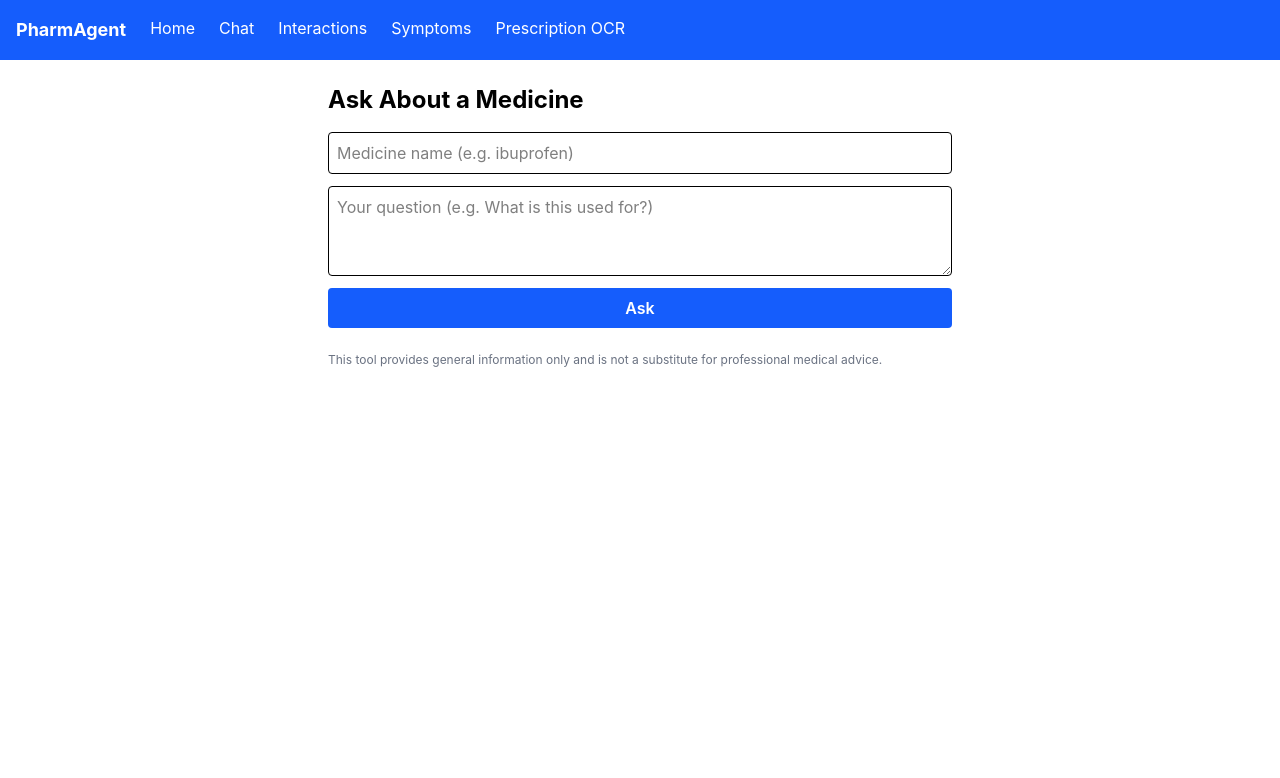
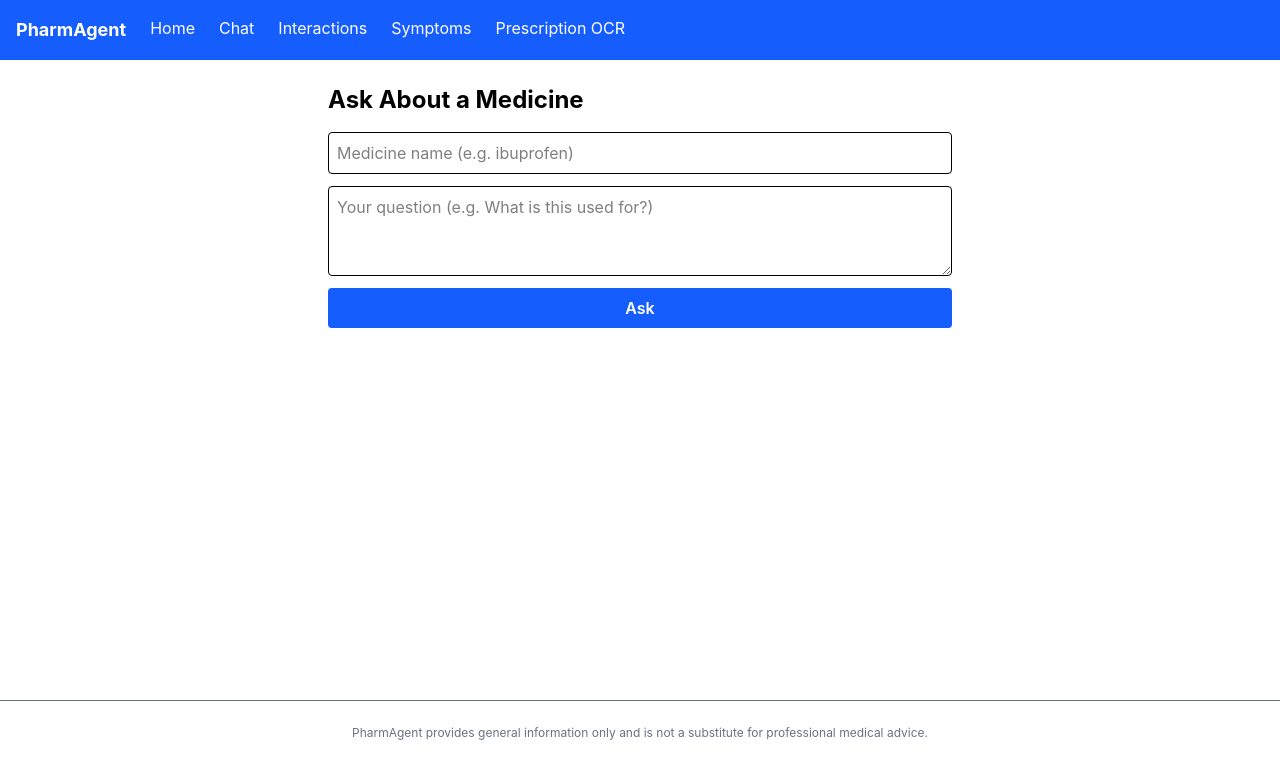
Before and after one commit to SharadaBende/pharmagent-ai-medicine-assistant, a React app in the folder frontend/: page /chat in a window 1280 px wide. Shown: the top 778 px of the page. Built offline with nearby package versions, Linux system fonts and the light colour scheme; the HTML template or start-up script is replaced by a standard one.

Commit message:
Centralize disclaimer into shared footer, remove duplicate per-page disclaimers

```diff
--- a/frontend/src/App.jsx
+++ b/frontend/src/App.jsx
@@ -22,7 +22,7 @@ function App() {
   return (
     <BrowserRouter>
       <Navbar />
-      <div className="max-w-2xl mx-auto p-6">
+      <div className="max-w-2xl mx-auto p-6 min-h-[80vh]">
         <Routes>
           <Route path="/" element={<Home />} />
           <Route path="/chat" element={<Chat />} />
@@ -31,6 +31,9 @@ function App() {
           <Route path="/ocr" element={<Ocr />} />
         </Routes>
       </div>
+      <footer className="text-center text-xs text-gray-500 py-6 border-t">
+        PharmAgent provides general information only and is not a substitute for professional medical advice.
+      </footer>
     </BrowserRouter>
   )
 }
--- a/frontend/src/pages/Chat.jsx
+++ b/frontend/src/pages/Chat.jsx
@@ -65,9 +65,7 @@ function Chat() {
         </div>
       )}
 
-      <p className="text-xs text-gray-500 mt-6">
-        This tool provides general information only and is not a substitute for professional medical advice.
-      </p>
+
     </div>
   )
 }
--- a/frontend/src/pages/Home.jsx
+++ b/frontend/src/pages/Home.jsx
@@ -30,9 +30,7 @@ function Home() {
         ))}
       </div>
 
-      <p className="text-xs text-gray-500 mt-8">
-        PharmAgent provides general information only and is not a substitute for professional medical advice.
-      </p>
+
     </div>
   )
 }
--- a/frontend/src/pages/Interactions.jsx
+++ b/frontend/src/pages/Interactions.jsx
@@ -77,9 +77,7 @@ function Interactions() {
         </div>
       )}
 
-      <p className="text-xs text-gray-500 mt-6">
-        This tool provides general information only and is not a substitute for professional medical advice.
-      </p>
+
     </div>
   )
 }
--- a/frontend/src/pages/Symptoms.jsx
+++ b/frontend/src/pages/Symptoms.jsx
@@ -62,9 +62,7 @@ function Symptoms() {
         </div>
       )}
 
-      <p className="text-xs text-gray-500 mt-6">
-        This tool provides general OTC-category guidance only and is not a substitute for professional medical advice.
-      </p>
+
     </div>
   )
 }
```
Lines whose indentation alone changed are shown as unchanged.
